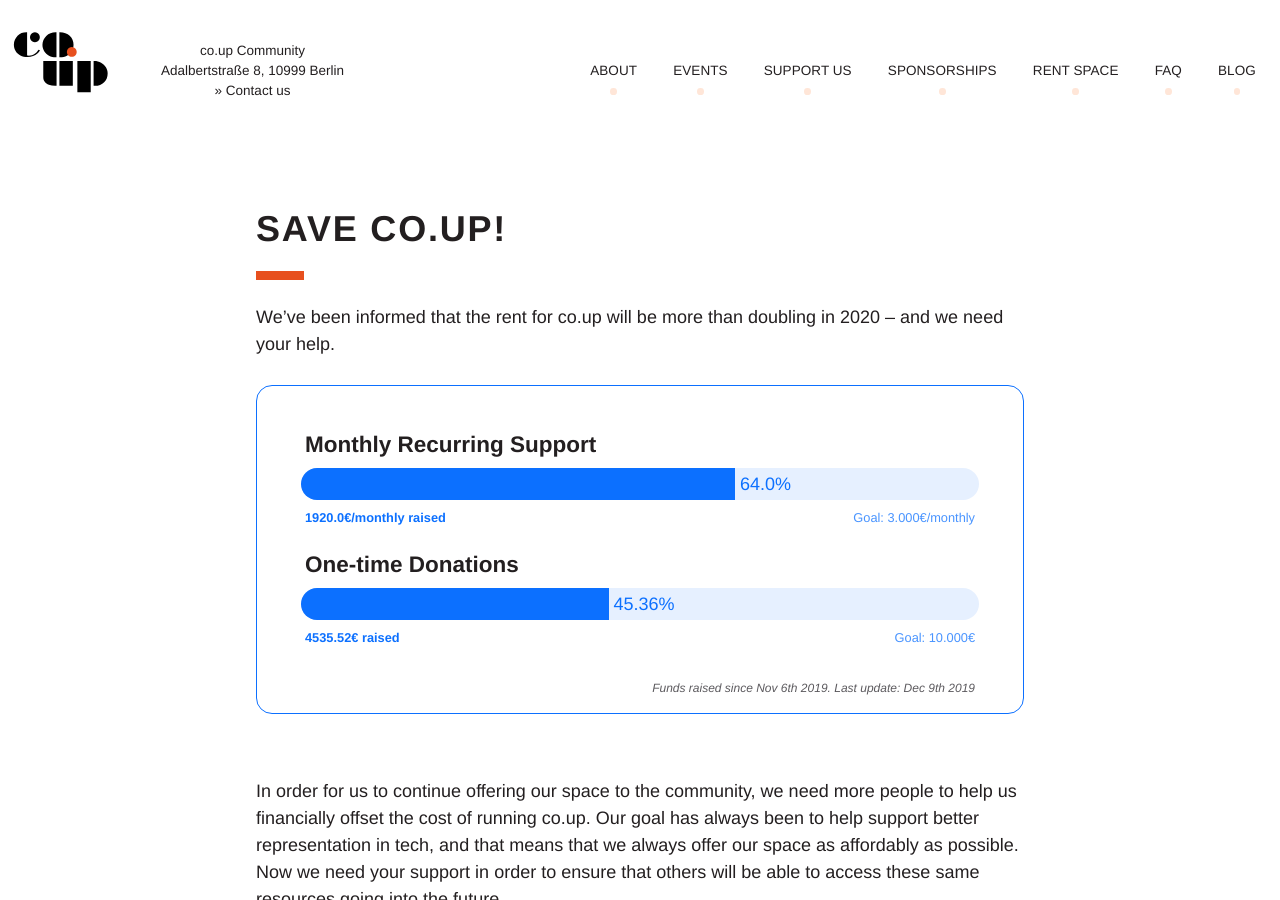
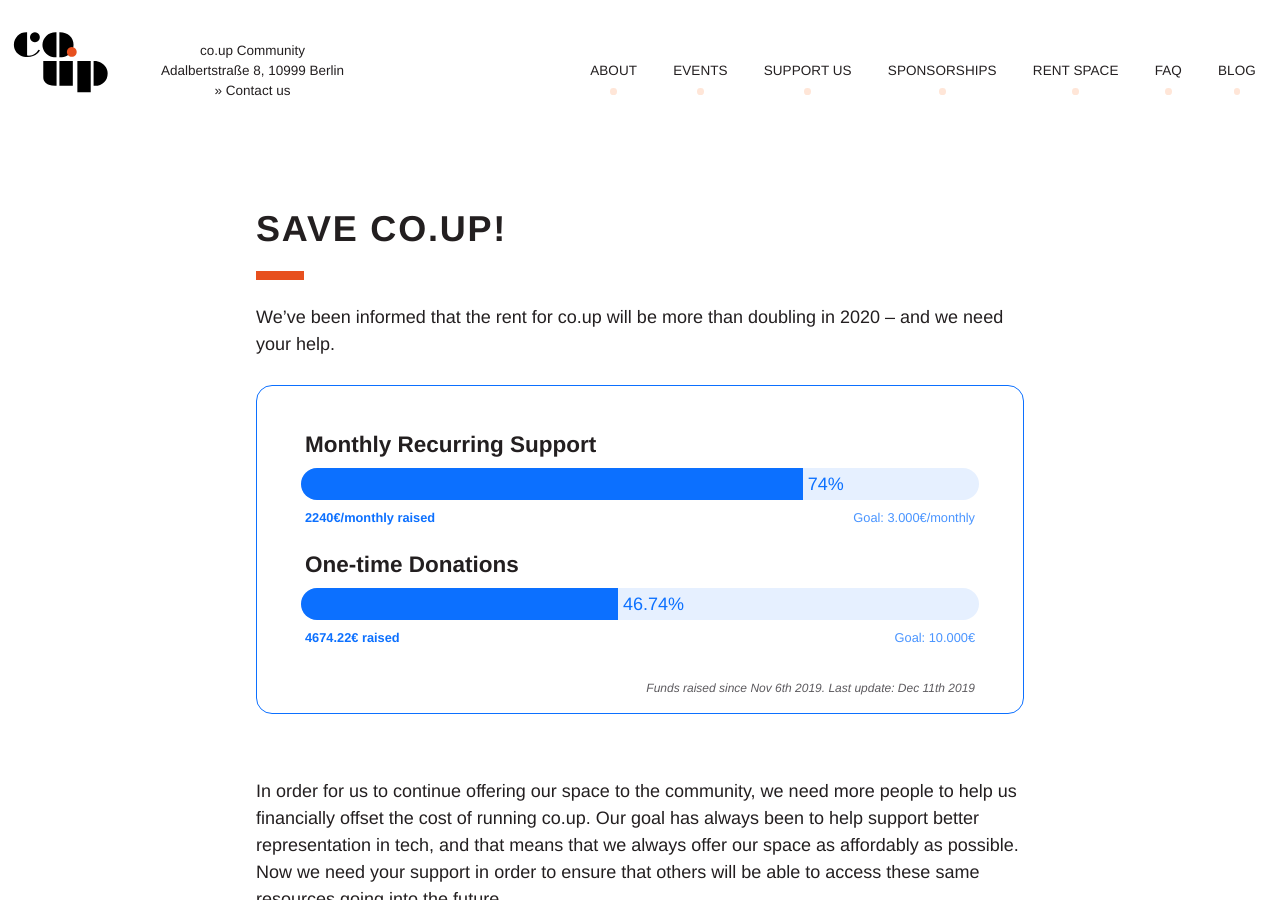
Before and after one commit to co-up/co-up.de, a Jekyll site: the page built from support-us.html, in a window 1280 px wide and 900 px high. Built offline with Jekyll 4.4.1, drawn with Linux system fonts in a browser that asks for light colours.

Commit message:
updates latest numbers

```diff
--- a/_config.yml
+++ b/_config.yml
@@ -22,9 +22,9 @@
 permalink: pretty
 lang: "en_US"
 # progress bar
-monthly_progress: 1920.00
-onetime_progress: 4535.52
-progress_lastupdate: "Dec 9th 2019"
+monthly_progress: 2240
+onetime_progress: 4674.22
+progress_lastupdate: "Dec 11th 2019"
 
 # Build settings
 markdown: kramdown
```
